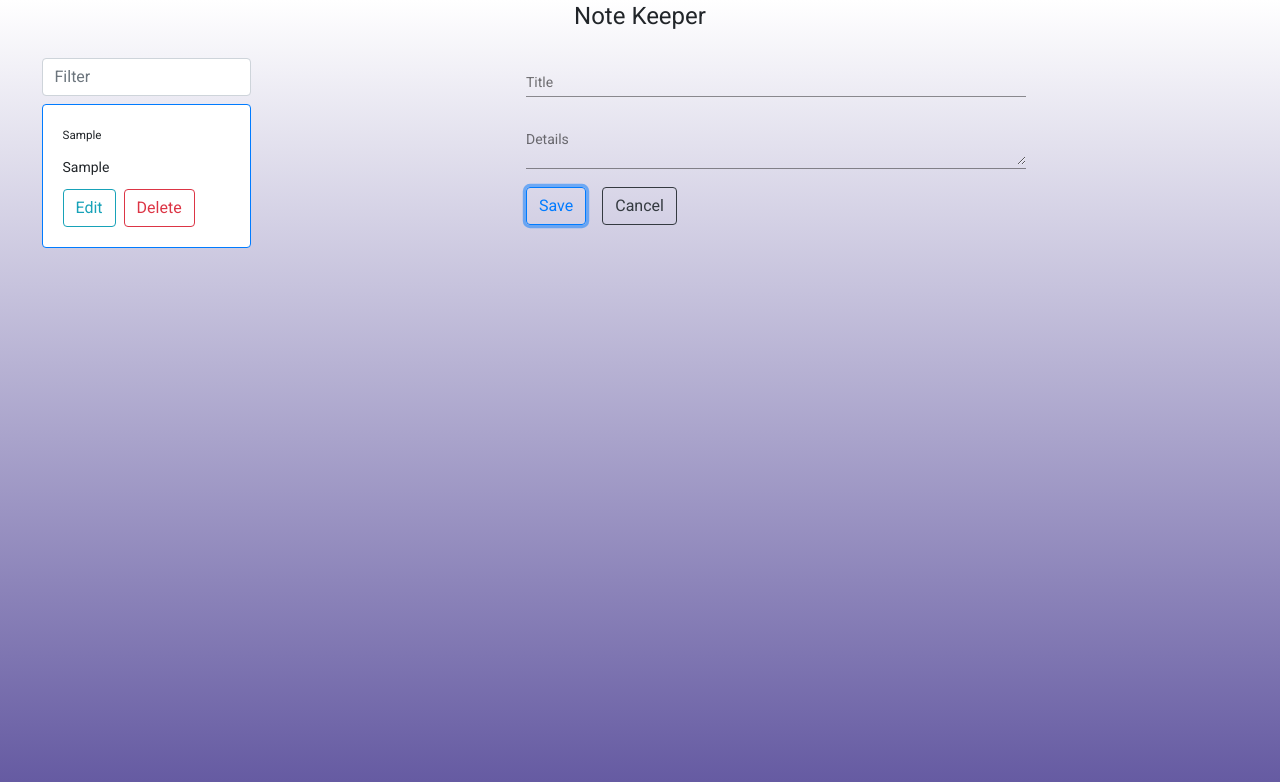
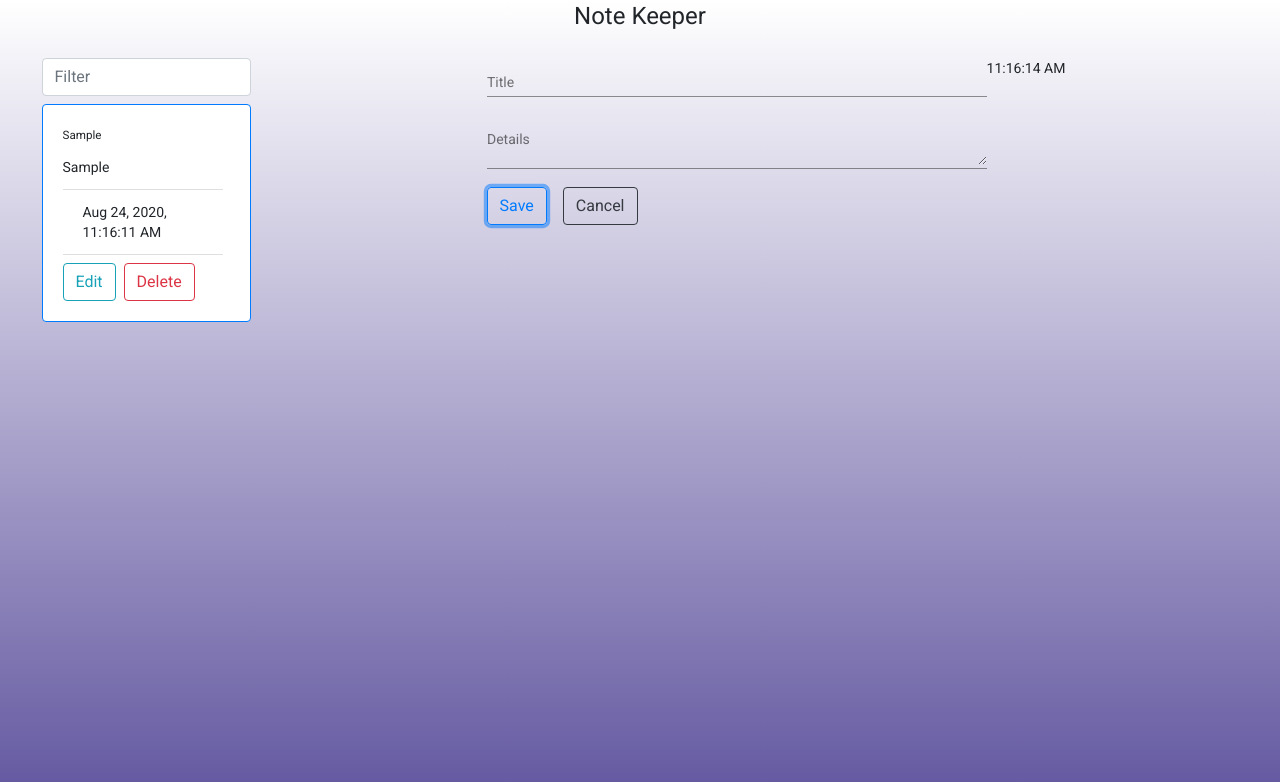
Before and after one commit to ashishrawat0/notes-app, an Angular app: page / in a window 1280 px wide. Both pictures are taken after typing "Sample", "Sample" into the empty fields and a click on the button "Save". Shown: the top 782 px of the page. Built offline with nearby package versions, Linux system fonts and the light colour scheme.

Commit message:
deployed

```diff
--- a/src/app/app.component.html
+++ b/src/app/app.component.html
@@ -15,6 +15,9 @@
               <div class="card-body" style="width: 18rem; max-width: 200px;">
                 <h5 class="card-title">{{note.title}}</h5>
                 <p class="card-text">{{note.content}}</p>
+                <ul class="list-group list-group-flush mb-2">
+                  <li class="list-group-item">{{note.time | date:'medium' }}</li>
+                </ul>
                 <button type="button" (click)="viewNote(note)" class="btn btn-outline-info mr-2">Edit</button>
                 <button type="button" (click)="deleteNote(note)" class="btn btn-outline-danger">Delete</button>
               </div>
@@ -37,8 +40,10 @@
       </mat-form-field>
       <button type="button" (click)="addNote()" class="btn btn-outline-primary mr-3">Save</button>
       <button type="button" (click)="reset()" class="btn btn-outline-dark">Cancel</button>
-
     </form>
+    <div>
+      {{ time | date: 'hh:mm:ss a' }}
+    </div>
   </div>
 </div>
 <router-outlet></router-outlet>
--- a/src/app/app.component.ts
+++ b/src/app/app.component.ts
@@ -1,16 +1,17 @@
-import { Component } from '@angular/core';
+import { Component, OnDestroy, OnInit } from '@angular/core';
 import { FormControl, FormGroup, Validators } from '@angular/forms';
 import { v4 as uuidv4 } from 'uuid';
 import { MatSnackBar } from '@angular/material/snack-bar';
 import { ElementRef } from '@angular/core';
-
+import { DatePipe } from '@angular/common';
 
 @Component({
   selector: 'app-root',
   templateUrl: './app.component.html',
   styleUrls: ['./app.component.css']
 })
-export class AppComponent {
+
+export class AppComponent implements OnDestroy, OnInit {
   constructor(private _snackBar: MatSnackBar, private elementRef: ElementRef) {
     let screenSize = window.innerWidth
     let localNotes = localStorage.getItem('notesData')
@@ -27,6 +28,16 @@ export class AppComponent {
       this.showStyle = "none"
     }
     this.filteredNotes = this.notesData
+  }
+  time = new Date();
+
+  ngOnInit() {
+      setInterval(() => {
+         this.time = new Date();
+      }, 1000);
+  }
+  ngOnDestroy(): void {
+    throw new Error("Method not implemented.");
   }
   message = "Please add title"
   text = "";
@@ -63,6 +74,7 @@ export class AppComponent {
     let content: String = this.notesForm.value.content
     let _id = this.notesForm.value.id
     let note = {}
+    let time = new Date();
     if (title == null || title == "") {
       this.openSnackBar(this.message, "Close")
     }
@@ -75,6 +87,7 @@ export class AppComponent {
       note["id"] = _id
       note["title"] = title;
       note["content"] = content;
+      note["time"] = time
       this.notesData.push(note)
       localStorage.setItem('notesData', JSON.stringify(this.notesData))
       this.notesForm.reset()
@@ -84,9 +97,11 @@ export class AppComponent {
       note['id'] = id
       note["title"] = title;
       note["content"] = content;
+      note["time"] = time
       this.notesData.push(note)
       localStorage.setItem('notesData', JSON.stringify(this.notesData))
       this.notesForm.reset()
+      console.log(note)
     }
   }
 
--- a/src/app/app.module.ts
+++ b/src/app/app.module.ts
@@ -23,7 +23,7 @@ import {MatCardModule} from '@angular/material/card';
     BrowserAnimationsModule,
     MatButtonModule,
     MatSnackBarModule,
-    MatCardModule
+    MatCardModule,
 
   ],
   providers: [],
--- a/src/index.html
+++ b/src/index.html
@@ -17,7 +17,6 @@
   <script src="https://maxcdn.bootstrapcdn.com/bootstrap/4.0.0/js/bootstrap.min.js"
     integrity="sha384-JZR6Spejh4U02d8jOt6vLEHfe/JQGiRRSQQxSfFWpi1MquVdAyjUar5+76PVCmYl"
     crossorigin="anonymous"></script>
-  <link rel="icon" type="image/x-icon" href="favicon.ico">
   <link href="https://fonts.googleapis.com/css?family=Roboto:300,400,500&display=swap" rel="stylesheet">
   <link href="https://fonts.googleapis.com/icon?family=Material+Icons" rel="stylesheet">
 </head>
```
Also changed, not shown: package.json (+9 -2 lines), src/server.js (added, +9 -0 lines), 1 other file (tests, documents, lock files or other folders).
